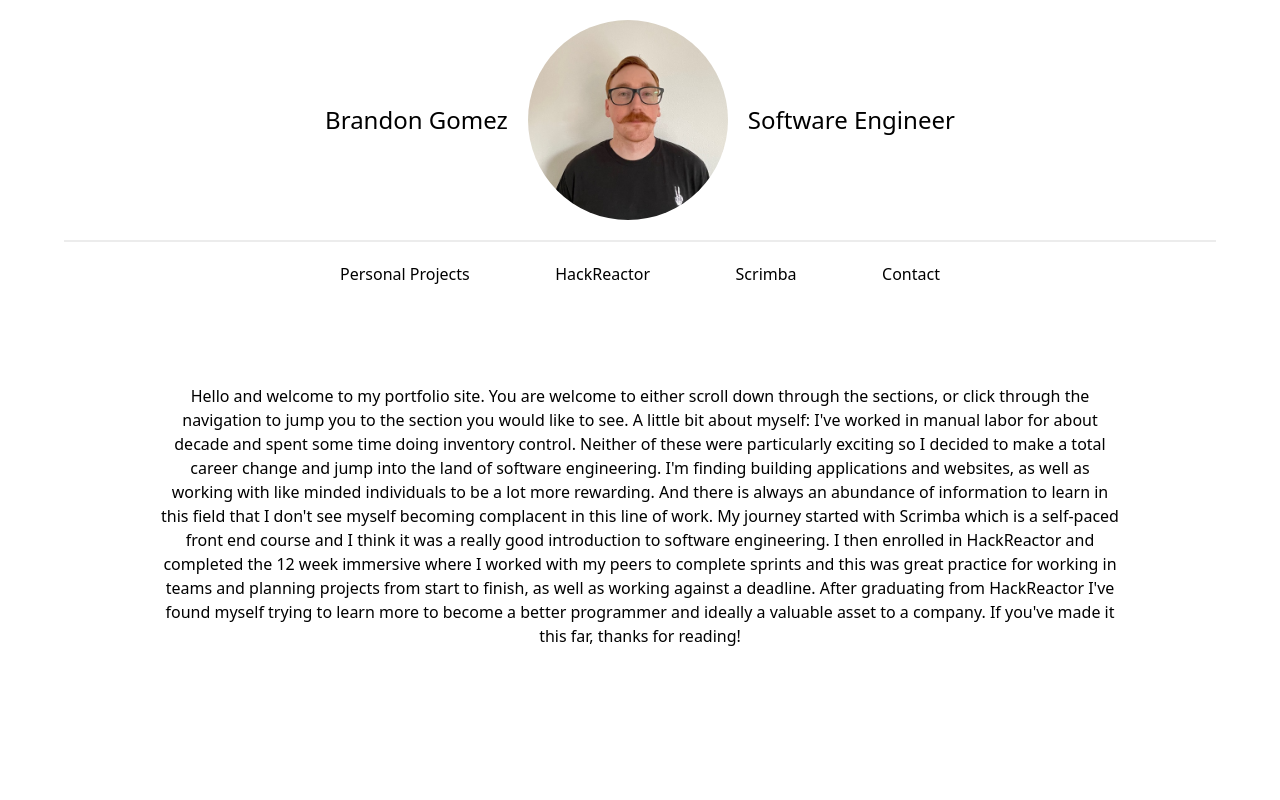
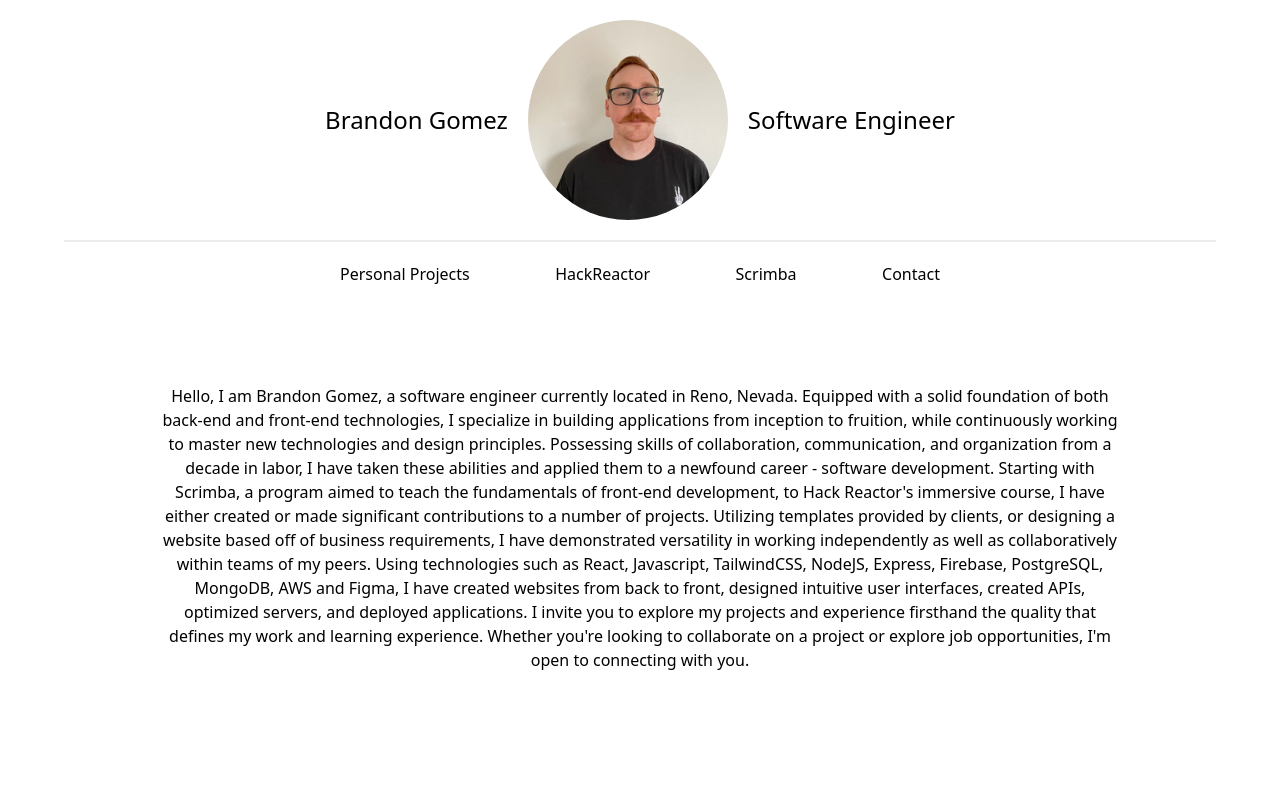
Before and after one commit to bgomez9212/portfolio, a React (Vite) app: page / in a window 1280 px wide. Shown: the top 800 px of the page. Built offline with nearby package versions, Linux system fonts and the light colour scheme.

Commit message:
change about me description

```diff
--- a/src/sections/AboutMe.tsx
+++ b/src/sections/AboutMe.tsx
@@ -1,24 +1,26 @@
 export default function AboutMe() {
   return (
     <div className="w-3/4 sm:w-3/4 text-center text-md flex pt-96">
-      Hello and welcome to my portfolio site. You are welcome to either scroll
-      down through the sections, or click through the navigation to jump you to
-      the section you would like to see. A little bit about myself: I've worked
-      in manual labor for about decade and spent some time doing inventory
-      control. Neither of these were particularly exciting so I decided to make
-      a total career change and jump into the land of software engineering. I'm
-      finding building applications and websites, as well as working with like
-      minded individuals to be a lot more rewarding. And there is always an
-      abundance of information to learn in this field that I don't see myself
-      becoming complacent in this line of work. My journey started with Scrimba
-      which is a self-paced front end course and I think it was a really good
-      introduction to software engineering. I then enrolled in HackReactor and
-      completed the 12 week immersive where I worked with my peers to complete
-      sprints and this was great practice for working in teams and planning
-      projects from start to finish, as well as working against a deadline.
-      After graduating from HackReactor I've found myself trying to learn more
-      to become a better programmer and ideally a valuable asset to a company.
-      If you've made it this far, thanks for reading!
+      Hello, I am Brandon Gomez, a software engineer currently located in Reno,
+      Nevada. Equipped with a solid foundation of both back-end and front-end
+      technologies, I specialize in building applications from inception to
+      fruition, while continuously working to master new technologies and design
+      principles. Possessing skills of collaboration, communication, and
+      organization from a decade in labor, I have taken these abilities and
+      applied them to a newfound career - software development. Starting with
+      Scrimba, a program aimed to teach the fundamentals of front-end
+      development, to Hack Reactor's immersive course, I have either created or
+      made significant contributions to a number of projects. Utilizing
+      templates provided by clients, or designing a website based off of
+      business requirements, I have demonstrated versatility in working
+      independently as well as collaboratively within teams of my peers. Using
+      technologies such as React, Javascript, TailwindCSS, NodeJS, Express,
+      Firebase, PostgreSQL, MongoDB, AWS and Figma, I have created websites from
+      back to front, designed intuitive user interfaces, created APIs, optimized
+      servers, and deployed applications. I invite you to explore my projects
+      and experience firsthand the quality that defines my work and learning
+      experience. Whether you're looking to collaborate on a project or explore
+      job opportunities, I'm open to connecting with you.
     </div>
   );
 }
```
